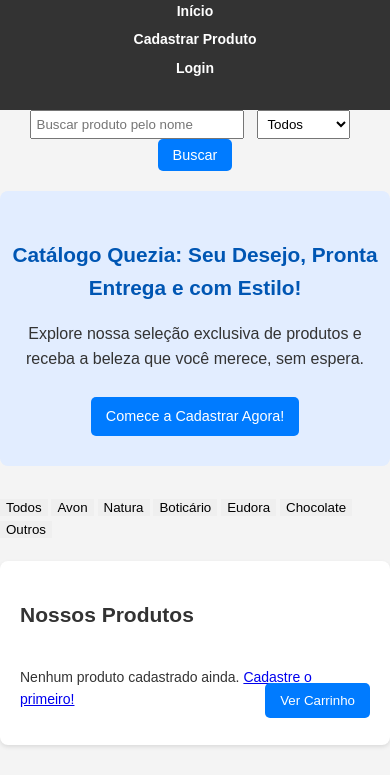
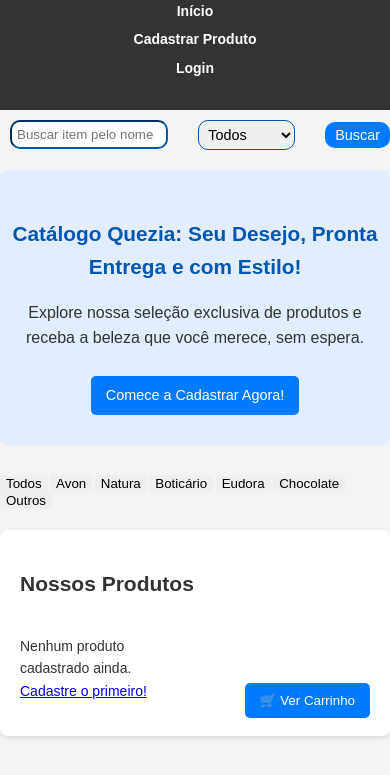
Before and after one commit to walterdyna/Projeto-site-de-vendas, a website: page public/index.html in a window 390 px wide. Shown: the part 106-881 px from the top of the page. Drawn offline with Linux system fonts and the light colour scheme; no server answers.

Commit message:
Ajustado tamanho de links e nomes

```diff
--- a/public/css/style.css
+++ b/public/css/style.css
@@ -236,6 +236,27 @@ header nav ul li a:hover {
     background-color: #0056b3; /* Azul mais escuro no hover */
 }
 
+#search-input {
+    border-radius: 10px;
+    margin-top: 10px;
+    margin-left: 10px;
+    border-color: #0056b3;
+}
+
+#search-btn{
+    border-radius: 10px;
+    margin-top: 10px;
+    margin-left: 10px;
+    border-color: #0056b3;
+}
+
+#category-select{
+    border-radius: 10px;
+    margin-top: 10px;
+    margin-left: 10px;
+    border-color: #0056b3;
+}
+
 /* Seção Hero (Página Inicial) */
 #hero {
     background-color: #e2edff; /* Azul claro */
@@ -445,6 +466,10 @@ footer {
         font-size: 14px;
     }
 
+    #filter-section{
+        font-size: 9px;
+    }
+
     header h1 {
         font-size: 1.5rem;
     }
@@ -468,6 +493,41 @@ footer {
 
     #hero p {
         font-size: 1rem;
+    }
+
+    .product-grid {
+        grid-template-columns: repeat(2, 1fr); /* Duas colunas em telas pequenas */
+    }
+
+    #search-section {
+        display: flex;
+        flex-wrap: nowrap;
+        justify-content: center;
+        align-items: center;
+        gap: 10px;
+    }
+
+    #search-input {
+        flex: 1 1 auto;
+        min-width: 0;
+        padding: 5px;
+        margin-right: 0;
+    }
+
+    #category-select {
+        flex: 0 0 auto;
+        padding: 5px;
+        margin-right: 0;
+        max-width: 100px;
+        white-space: nowrap;
+        overflow: hidden;
+        text-overflow: ellipsis;
+        font-size: 0.9rem;
+    }
+
+    #search-btn {
+        flex: 0 0 auto;
+        padding: 5px 10px;
     }
 
     .product-card img {
--- a/public/index.html
+++ b/public/index.html
@@ -23,7 +23,7 @@
 
     <main>
         <section id="search-section" style="text-align: center; margin-bottom: 20px;">
-            <input type="text" id="search-input" placeholder="Buscar produto pelo nome" style="padding: 5px; margin-right: 10px; width: 200px;"/>
+            <input type="text" id="search-input" placeholder="Buscar item pelo nome" style="padding: 5px; margin-right: 10px;"/>
             <select id="category-select" style="padding: 5px; margin-right: 10px;">
                 <option value="Todos" selected>Todos</option>
                 <option value="Avon">Avon</option>
@@ -61,7 +61,7 @@
     </main>
 
     <button id="view-cart-btn" style="position: fixed; bottom: 20px; right: 20px; background-color: #007bff; color: white; border: none; padding: 10px 15px; border-radius: 5px; cursor: pointer; z-index: 1000;">
-        Ver Carrinho
+        🛒 Ver Carrinho
     </button>
 
     <div id="cart-modal" style="display:none; position: fixed; bottom: 70px; right: 20px; width: 300px; max-height: 400px; overflow-y: auto; background: white; border: 1px solid #ccc; border-radius: 5px; padding: 15px; box-shadow: 0 2px 10px rgba(0,0,0,0.1); z-index: 1001;">
```
